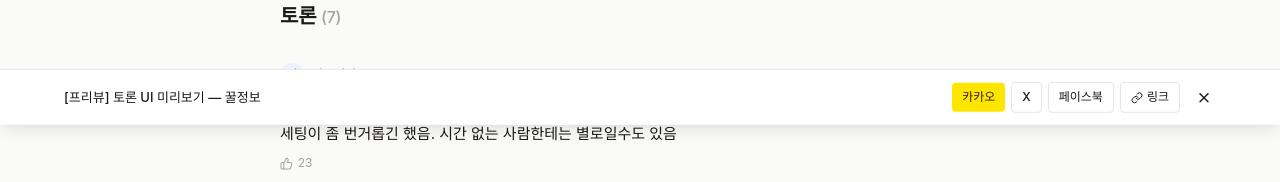
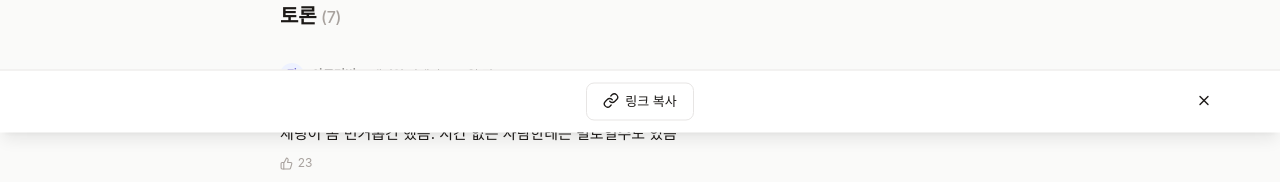
Before and after one commit to cse7600/aisoom-blog, a Next.js app: page /preview/discussion in a window 1280 px wide. Shown: the part 731-913 px from the top of the page. Built offline with nearby package versions, Linux system fonts and the light colour scheme; no server answers; a web font is replaced by a local one.

Commit message:
feat(ui): simplify FloatingShareBar — link copy only, centered

```diff
--- a/src/components/content/FloatingShareBar.tsx
+++ b/src/components/content/FloatingShareBar.tsx
@@ -1,7 +1,6 @@
 "use client";
 
 import { useState, useEffect } from "react";
-import Image from "next/image";
 import { Link as LinkIcon, X } from "lucide-react";
 
 interface FloatingShareBarProps {
@@ -15,9 +14,9 @@ const SCROLL_THRESHOLD = 400;
 
 export function FloatingShareBar({
   url,
-  title,
+  title: _title,
   description: _description,
-  imageUrl,
+  imageUrl: _imageUrl,
 }: FloatingShareBarProps) {
   const [visible, setVisible] = useState(false);
   const [dismissed, setDismissed] = useState(false);
@@ -43,39 +42,6 @@ export function FloatingShareBar({
     }
   }
 
-  function openShare(shareUrl: string) {
-    window.open(shareUrl, "_blank", "width=600,height=400,noopener,noreferrer");
-  }
-
-  const encodedUrl = encodeURIComponent(url);
-  const encodedTitle = encodeURIComponent(title);
-
-  const targets = [
-    {
-      name: "카카오",
-      action: () =>
-        openShare(`https://story.kakao.com/share?url=${encodedUrl}`),
-      bgClass: "bg-[#FEE500] text-[#3a1d1d] hover:brightness-95",
-    },
-    {
-      name: "X",
-      action: () =>
-        openShare(
-          `https://twitter.com/intent/tweet?url=${encodedUrl}&text=${encodedTitle}`
-        ),
-      bgClass:
-        "bg-surface-1 text-foreground border border-border hover:bg-muted",
-    },
-    {
-      name: "페이스북",
-      action: () =>
-        openShare(
-          `https://www.facebook.com/sharer/sharer.php?u=${encodedUrl}`
-        ),
-      bgClass: "bg-surface-1 text-foreground border border-border hover:bg-muted",
-    },
-  ];
-
   return (
     <div
       className={`fixed bottom-0 left-0 right-0 z-50 transition-transform duration-300 ${
@@ -85,46 +51,20 @@ export function FloatingShareBar({
       aria-label="공유 바"
     >
       <div className="bg-surface-1 border-t border-border shadow-card-lg">
-        <div className="mx-auto max-w-content px-4 sm:px-6 py-3 flex items-center gap-3">
-          {/* 썸네일 */}
-          {imageUrl && (
-            <div className="relative w-10 h-10 rounded-badge overflow-hidden flex-shrink-0">
-              <Image src={imageUrl} alt="" fill className="object-cover" sizes="40px" />
-            </div>
-          )}
+        <div className="mx-auto max-w-content px-4 sm:px-6 py-3 relative flex items-center justify-center">
+          <button
+            type="button"
+            onClick={copyLink}
+            className="inline-flex items-center gap-1.5 px-4 py-2 text-body-sm font-medium text-foreground border border-border rounded-button hover:text-primary hover:border-primary/40 transition-all"
+          >
+            <LinkIcon className="w-4 h-4" />
+            {copied ? "링크 복사 완료" : "링크 복사"}
+          </button>
 
-          {/* 타이틀 */}
-          <p className="flex-1 text-body-sm font-medium text-foreground truncate min-w-0">
-            {title}
-          </p>
-
-          {/* 공유 버튼 */}
-          <div className="flex items-center gap-1.5 flex-shrink-0">
-            {targets.map((t) => (
-              <button
-                key={t.name}
-                type="button"
-                onClick={t.action}
-                className={`px-2.5 py-1.5 text-caption font-medium rounded-badge transition-all ${t.bgClass}`}
-              >
-                {t.name}
-              </button>
-            ))}
-            <button
-              type="button"
-              onClick={copyLink}
-              className="px-2.5 py-1.5 text-caption font-medium text-foreground/60 border border-border rounded-badge hover:text-primary hover:border-primary/30 transition-all flex items-center gap-1"
-            >
-              <LinkIcon className="w-3 h-3" />
-              {copied ? "완료" : "링크"}
-            </button>
-          </div>
-
-          {/* 닫기 */}
           <button
             type="button"
             onClick={() => setDismissed(true)}
-            className="p-1 text-foreground/30 hover:text-foreground/60 transition-colors flex-shrink-0"
+            className="absolute right-4 sm:right-6 p-1 text-foreground/30 hover:text-foreground/60 transition-colors"
             aria-label="공유 바 닫기"
           >
             <X className="w-4 h-4" />
```
